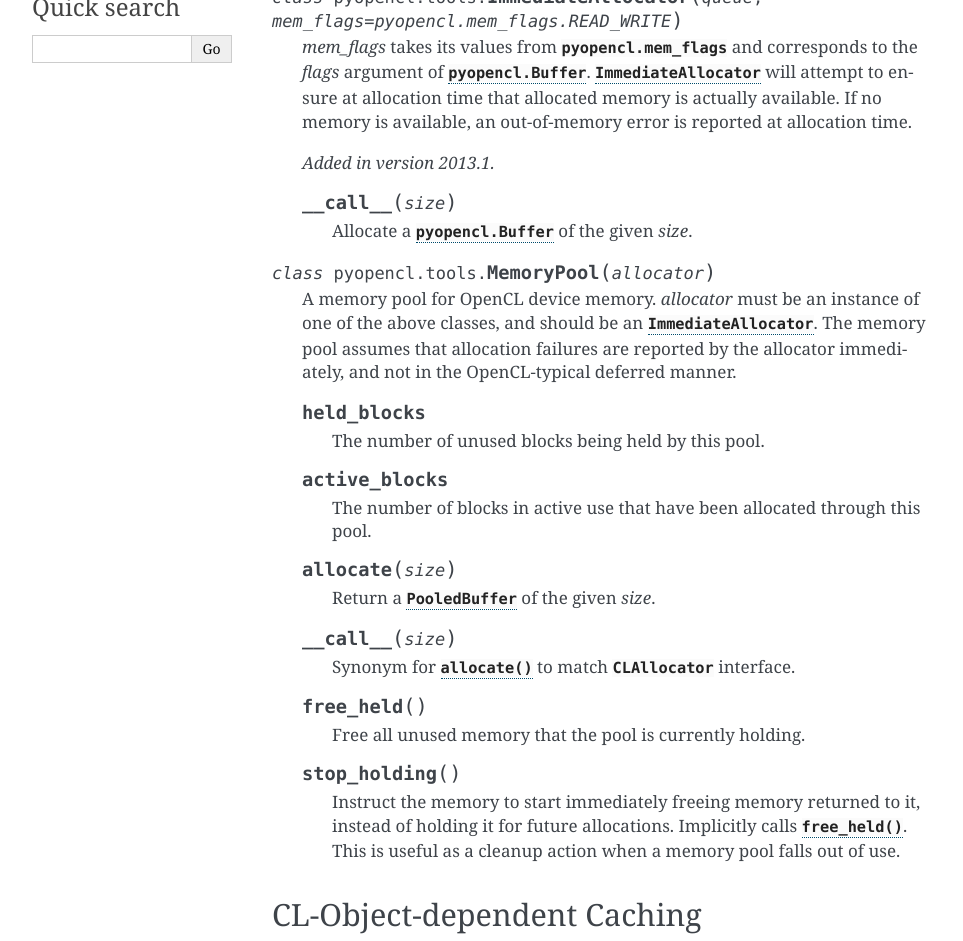
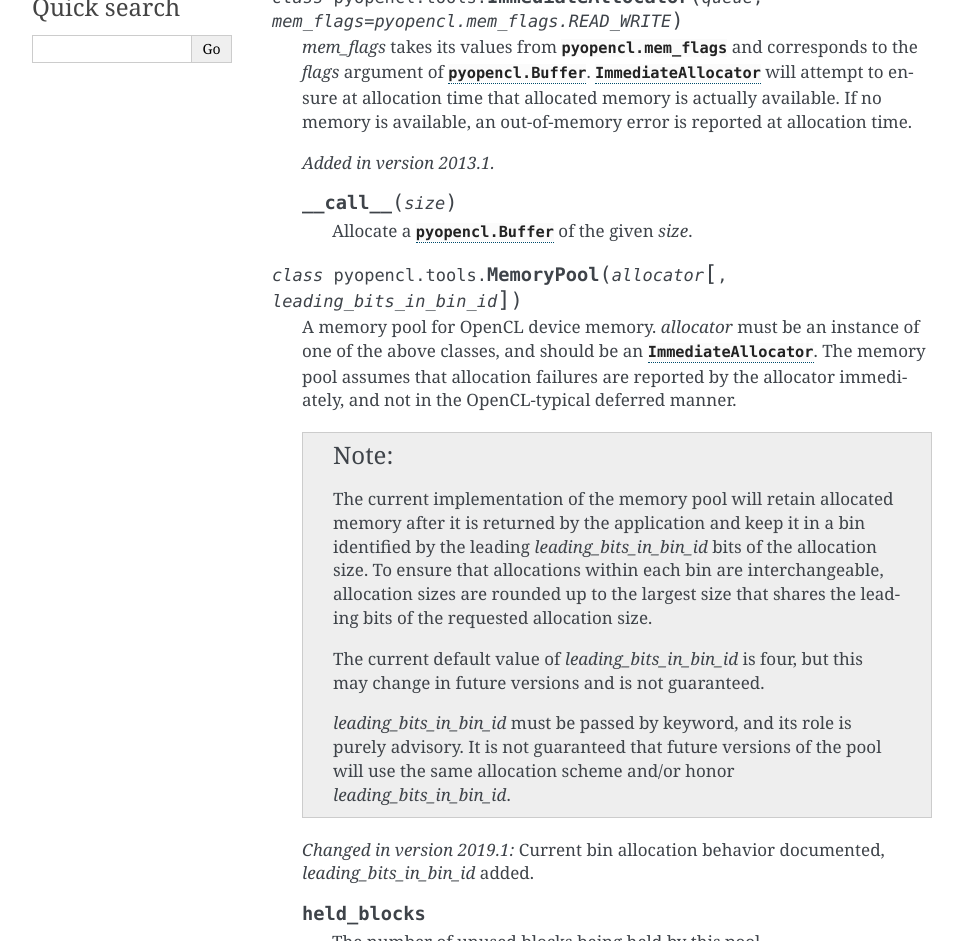
Before and after one commit to inducer/pyopencl, a Sphinx documentation site: the page built from doc/tools.rst, in a window 1280 px wide and 1400 px high, scrolled down 1095 px, cut to the strip 0-941 px from the top of the window. Shown: the whole strip, without its empty margins (148-1111 px from the left). Built offline with Sphinx 7.4.7, drawn with Linux system fonts in a browser that asks for light colours.

Commit message:
Make leading bits used by mem pool configurable, document

```diff
--- a/doc/tools.rst
+++ b/doc/tools.rst
@@ -68,13 +68,36 @@ not complicated::
 
         Allocate a :class:`pyopencl.Buffer` of the given *size*.
 
-.. class:: MemoryPool(allocator)
+.. class:: MemoryPool(allocator[, leading_bits_in_bin_id])
 
     A memory pool for OpenCL device memory. *allocator* must be an instance of
     one of the above classes, and should be an :class:`ImmediateAllocator`.
     The memory pool assumes that allocation failures are reported
     by the allocator immediately, and not in the OpenCL-typical
     deferred manner.
+
+    .. note::
+
+        The current implementation of the memory pool will retain allocated
+        memory after it is returned by the application and keep it in a bin
+        identified by the leading *leading_bits_in_bin_id* bits of the
+        allocation size. To ensure that allocations within each bin are
+        interchangeable, allocation sizes are rounded up to the largest size
+        that shares the leading bits of the requested allocation size.
+
+        The current default value of *leading_bits_in_bin_id* is
+        four, but this may change in future versions and is not
+        guaranteed.
+
+        *leading_bits_in_bin_id* must be passed by keyword,
+        and its role is purely advisory. It is not guaranteed
+        that future versions of the pool will use the
+        same allocation scheme and/or honor *leading_bits_in_bin_id*.
+
+    .. versionchanged:: 2019.1
+
+        Current bin allocation behavior documented, *leading_bits_in_bin_id*
+        added.
 
     .. attribute:: held_blocks
 
```
Also changed, not shown: 2 other files.
